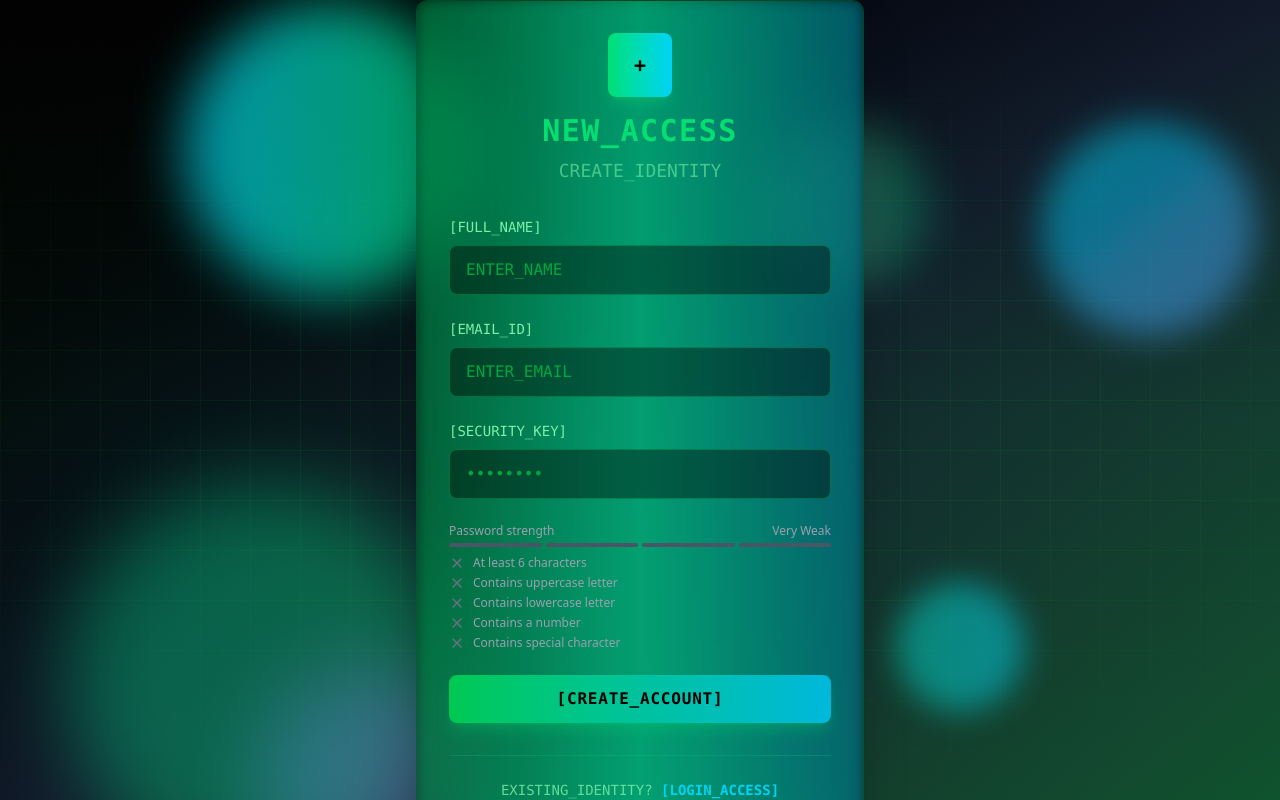
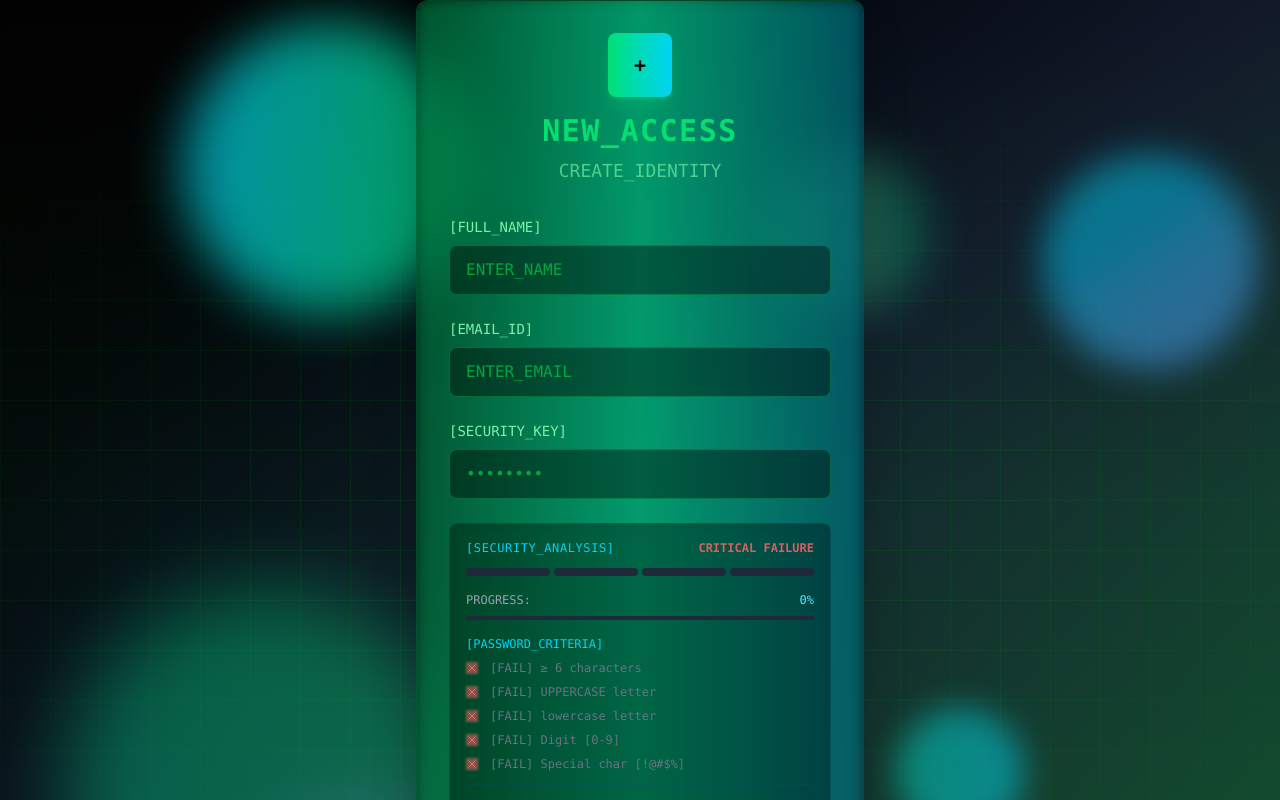
Before and after one commit to salmaelakhal/mern-authentication-system, a React app in the folder frontend/: page /signup in a window 1280 px wide. Shown: the top 800 px of the page. Built offline with nearby package versions, Linux system fonts and the light colour scheme; the HTML template or start-up script is replaced by a standard one.

Commit message:
enhance(ui): upgrade password strength meter with animated criteria, glow effects and security levels

```diff
--- a/frontend/src/components/PasswordStrengthMeter.jsx
+++ b/frontend/src/components/PasswordStrengthMeter.jsx
@@ -2,23 +2,35 @@ import { Check, X } from "lucide-react";
 
 const PasswordCriteria = ({ password }) => {
 	const criteria = [
-		{ label: "At least 6 characters", met: password.length >= 6 },
-		{ label: "Contains uppercase letter", met: /[A-Z]/.test(password) },
-		{ label: "Contains lowercase letter", met: /[a-z]/.test(password) },
-		{ label: "Contains a number", met: /\d/.test(password) },
-		{ label: "Contains special character", met: /[^A-Za-z0-9]/.test(password) },
+		{ label: "≥ 6 characters", met: password.length >= 6 },
+		{ label: "UPPERCASE letter", met: /[A-Z]/.test(password) },
+		{ label: "lowercase letter", met: /[a-z]/.test(password) },
+		{ label: "Digit [0-9]", met: /\d/.test(password) },
+		{ label: "Special char [!@#$%]", met: /[^A-Za-z0-9]/.test(password) },
 	];
 
 	return (
-		<div className='mt-2 space-y-1'>
+		<div className='mt-3 space-y-2'>
+			<div className='text-xs text-cyan-400 font-mono mb-2'>[PASSWORD_CRITERIA]</div>
 			{criteria.map((item) => (
-				<div key={item.label} className='flex items-center text-xs'>
+				<div key={item.label} className='flex items-center text-xs font-mono'>
 					{item.met ? (
-						<Check className='size-4 text-green-500 mr-2' />
+						<div className='relative mr-3'>
+							<Check className='size-3 text-green-400' />
+							<div className='absolute inset-0 bg-green-400 blur-[1px] opacity-50' />
+						</div>
 					) : (
-						<X className='size-4 text-gray-500 mr-2' />
+						<div className='relative mr-3'>
+							<X className='size-3 text-red-400' />
+							<div className='absolute inset-0 bg-red-400 blur-[1px] opacity-50' />
+						</div>
 					)}
-					<span className={item.met ? "text-green-500" : "text-gray-400"}>{item.label}</span>
+					<span className={item.met ? "text-green-400 glow-green" : "text-gray-500"}>
+						{item.met ? "[PASS] " : "[FAIL] "}{item.label}
+					</span>
+					{item.met && (
+						<div className='ml-2 text-green-400 animate-pulse'>✓</div>
+					)}
 				</div>
 			))}
 		</div>
@@ -34,6 +46,7 @@ const PasswordStrengthMeter = ({ password }) => {
 		if (pass.match(/[^a-zA-Z\d]/)) strength++;
 		return strength;
 	};
+
 	const strength = getStrength(password);
 
 	const getColor = (strength) => {
@@ -44,33 +57,83 @@ const PasswordStrengthMeter = ({ password }) => {
 		return "bg-green-500";
 	};
 
-	const getStrengthText = (strength) => {
-		if (strength === 0) return "Very Weak";
-		if (strength === 1) return "Weak";
-		if (strength === 2) return "Fair";
-		if (strength === 3) return "Good";
-		return "Strong";
+	const getGlowColor = (strength) => {
+		if (strength === 0) return "shadow-red-500/50";
+		if (strength === 1) return "shadow-red-400/50";
+		if (strength === 2) return "shadow-yellow-500/50";
+		if (strength === 3) return "shadow-yellow-400/50";
+		return "shadow-green-500/50";
 	};
 
+	const getStrengthText = (strength) => {
+		const texts = [
+			{ text: "CRITICAL FAILURE", color: "text-red-400" },
+			{ text: "WEAK PROTECTION", color: "text-red-300" },
+			{ text: "MODERATE SECURITY", color: "text-yellow-400" },
+			{ text: "STRONG DEFENSE", color: "text-yellow-300" },
+			{ text: "MAXIMUM SECURITY", color: "text-green-400" }
+		];
+		return texts[strength];
+	};
+
+	const strengthInfo = getStrengthText(strength);
+
 	return (
-		<div className='mt-2'>
-			<div className='flex justify-between items-center mb-1'>
-				<span className='text-xs text-gray-400'>Password strength</span>
-				<span className='text-xs text-gray-400'>{getStrengthText(strength)}</span>
+		<div className='mt-4 p-4 border border-cyan-800/50 bg-black/40 rounded-lg backdrop-blur-sm'>
+			{/* Header */}
+			<div className='flex justify-between items-center mb-3'>
+				<span className='text-xs text-cyan-400 font-mono tracking-wider'>
+					[SECURITY_ANALYSIS]
+				</span>
+				<span className={`text-xs font-mono font-bold ${strengthInfo.color} animate-pulse`}>
+					{strengthInfo.text}
+				</span>
 			</div>
 
-			<div className='flex space-x-1'>
+			{/* Strength Bars */}
+			<div className='flex space-x-1 mb-4'>
 				{[...Array(4)].map((_, index) => (
 					<div
 						key={index}
-						className={`h-1 w-1/4 rounded-full transition-colors duration-300
-                ${index < strength ? getColor(strength) : "bg-gray-600"}
-              `}
+						className={`h-2 w-1/4 rounded-full transition-all duration-500 ease-out
+							${index < strength ?
+								`${getColor(strength)} ${getGlowColor(strength)} shadow-lg`
+								: "bg-gray-800"
+							}
+							${index < strength ? 'animate-pulse' : ''}
+						`}
 					/>
 				))}
 			</div>
+
+			{/* Progress Percentage */}
+			<div className='flex justify-between items-center mb-2'>
+				<span className='text-xs text-gray-400 font-mono'>PROGRESS:</span>
+				<span className='text-xs text-cyan-300 font-mono'>
+					{((strength / 4) * 100).toFixed(0)}%
+				</span>
+			</div>
+
+			{/* Loading Animation */}
+			<div className='w-full bg-gray-800 rounded-full h-1 mb-4'>
+				<div
+					className={`h-1 rounded-full transition-all duration-1000 ease-out ${getColor(strength)}`}
+					style={{ width: `${(strength / 4) * 100}%` }}
+				/>
+			</div>
+
+			{/* Criteria */}
 			<PasswordCriteria password={password} />
+
+			{/* Footer */}
+			<div className='mt-3 pt-3 border-t border-cyan-900/30'>
+				<div className='text-xs text-gray-500 font-mono flex justify-between'>
+					<span>SYSTEM: AUTH_PROTOCOL</span>
+					<span>STATUS: {strength >= 3 ? "SECURE" : "VULNERABLE"}</span>
+				</div>
+			</div>
 		</div>
 	);
 };
+
 export default PasswordStrengthMeter;
```
